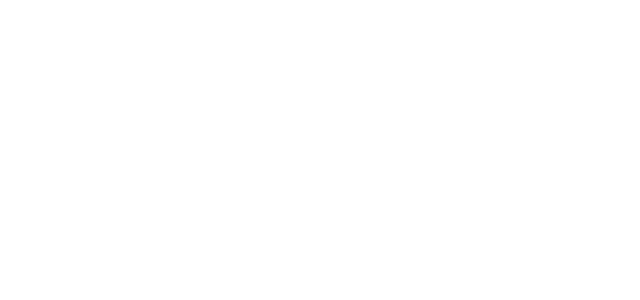
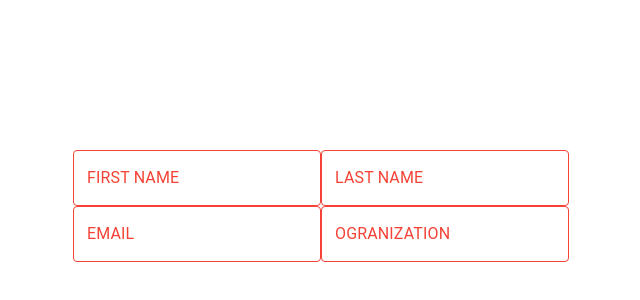
Before and after one commit to EdwardVilla0/FormPractice, a React (Create React App) app: page / in a window 1280 px wide. Shown: the part 194-494 px from the top of the page, without its empty margins (319-959 px from the left). Built offline with nearby package versions, Linux system fonts and the light colour scheme.

Commit message:
adding input fields to homepage

```diff
--- a/src/components/Home/Home.component.js
+++ b/src/components/Home/Home.component.js
@@ -1,12 +1,19 @@
 import React from 'react';
+import InputField from '../InputField/InputField.component';
 import './Home.styles.css';
 
 function Home() {
     return (
         <div className="home">
-            <div class="home__form">
+            <div className="home__row1">
+                <InputField label="FIRST NAME" />
+                <InputField label="LAST NAME" />
+            </div>
+            <div className="home__row2">
+                <InputField label="EMAIL" />
+                <InputField label="OGRANIZATION" />
+            </div>
 
-            </div>
         </div>
     )
 }
--- a/src/components/Home/Home.styles.css
+++ b/src/components/Home/Home.styles.css
@@ -1,6 +1,16 @@
-.home__form {
+.home {
     height: 100vh; /* Magic here */
     display: flex;
     justify-content: center;
     align-items: center;
+    flex-direction: column;
   }
+
+  .home__row1{
+      display: flex;
+      justify-content: space-evenly;
+  }
+
+  .home__row2{
+      display: flex;
+  }
--- /dev/null
+++ b/src/components/InputField/InputField.component.js
@@ -0,0 +1,19 @@
+import React from 'react'
+import TextField from '@material-ui/core/TextField';
+
+function InputField(props) {
+    return (
+        <div className="inputField">
+            <form noValidate autoComplete="off">
+                <TextField
+                    error
+                    id="outlined-error"
+                    label={props.label}
+                    variant="outlined"
+                />
+            </form>
+        </div>
+    )
+}
+
+export default InputField
```
Also changed, not shown: src/components/InputField/InputField.styles.css (added).
